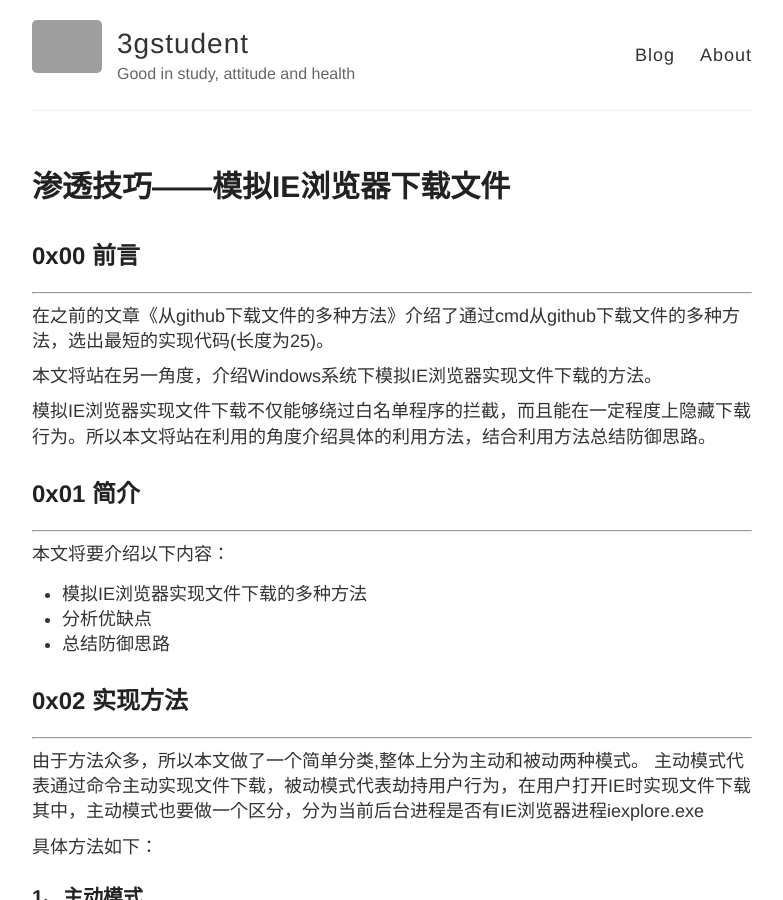
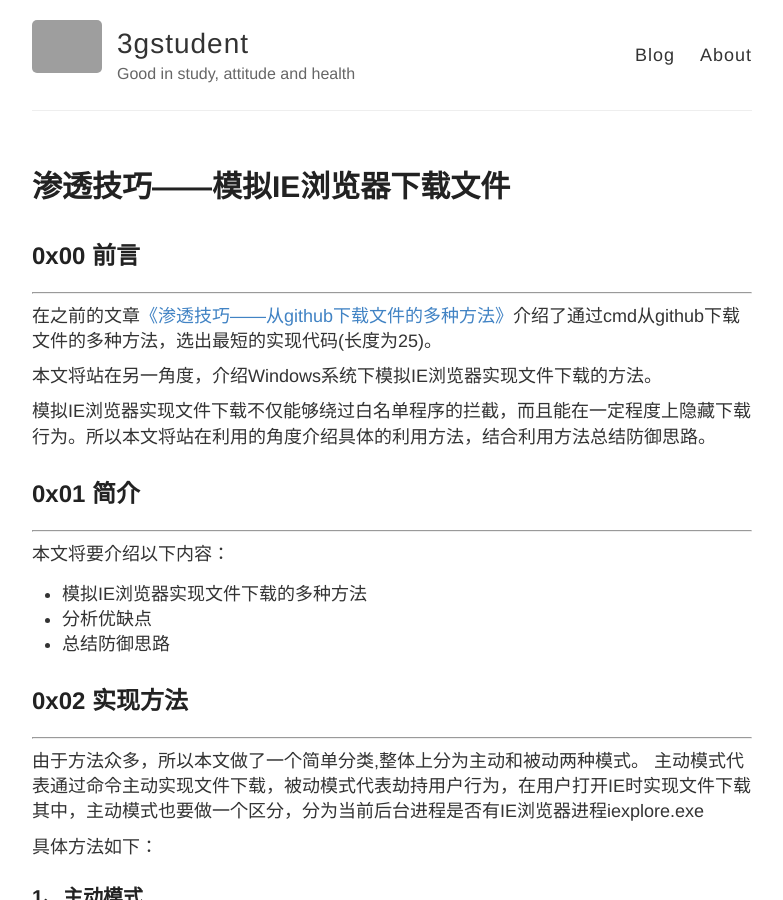
Before and after one commit to 3gstudent/backup-3gstudent.github.io, a Jekyll site: the page built from _posts/2018-1-1-渗透技巧——模拟IE浏览器下载文件.md, in a window 1280 px wide and 900 px high. Shown: the whole window, without its empty margins (248-1031 px from the left). Built offline with Jekyll 4.4.1, drawn with Linux system fonts in a browser that asks for light colours; grey boxes are pictures that could not be loaded.

Commit message:
Update 2018-1-1-渗透技巧——模拟IE浏览器下载文件.md

```diff
--- a/_posts/2018-1-1-渗透技巧——模拟IE浏览器下载文件.md
+++ b/_posts/2018-1-1-渗透技巧——模拟IE浏览器下载文件.md
@@ -7,7 +7,7 @@ title: 渗透技巧——模拟IE浏览器下载文件
 ## 0x00 前言
 ---
 
-在之前的文章《从github下载文件的多种方法》介绍了通过cmd从github下载文件的多种方法，选出最短的实现代码(长度为25)。
+在之前的文章[《渗透技巧——从github下载文件的多种方法》](https://3gstudent.github.io/3gstudent.github.io/%E6%B8%97%E9%80%8F%E6%8A%80%E5%B7%A7-%E4%BB%8Egithub%E4%B8%8B%E8%BD%BD%E6%96%87%E4%BB%B6%E7%9A%84%E5%A4%9A%E7%A7%8D%E6%96%B9%E6%B3%95/)介绍了通过cmd从github下载文件的多种方法，选出最短的实现代码(长度为25)。
 
 本文将站在另一角度，介绍Windows系统下模拟IE浏览器实现文件下载的方法。
 
```
